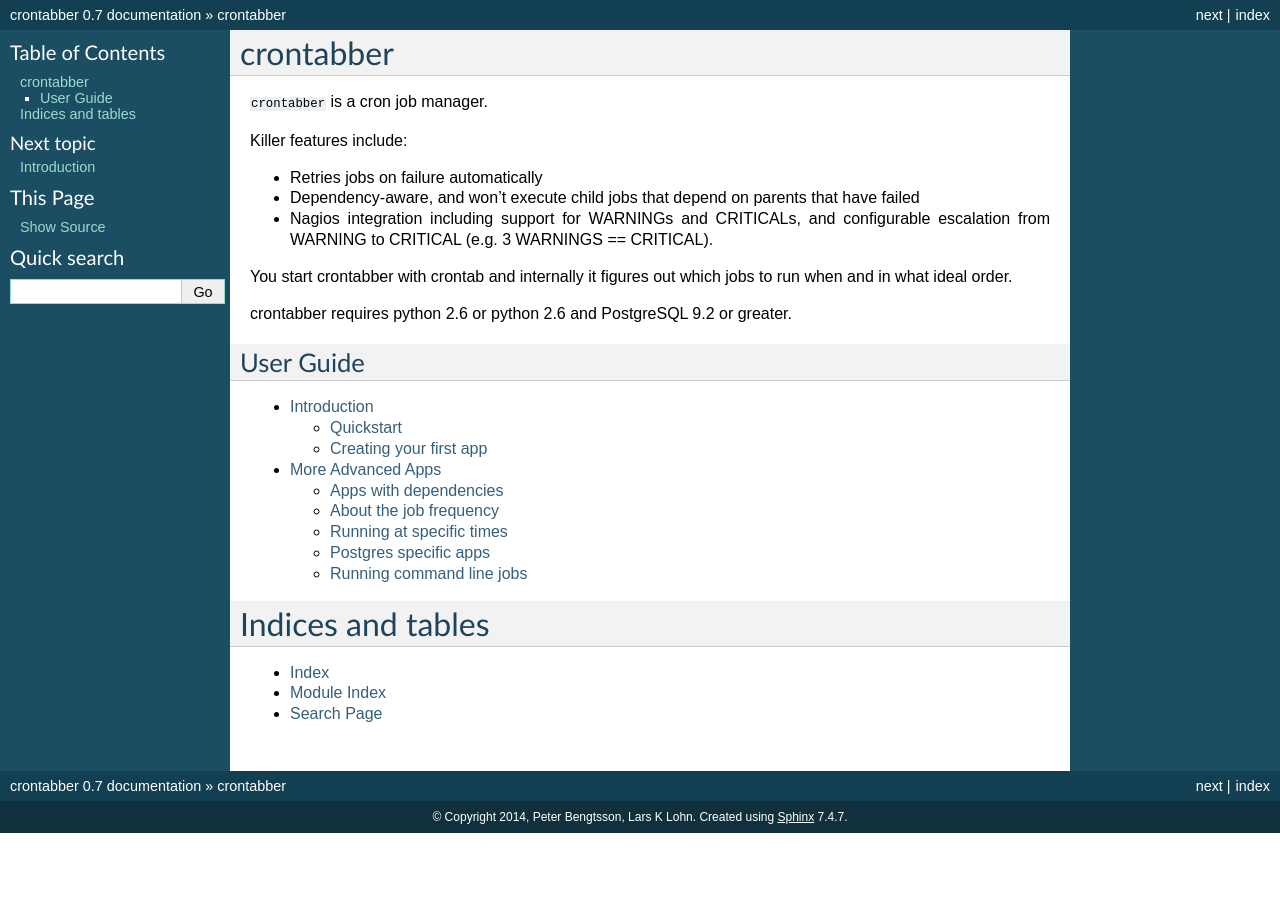
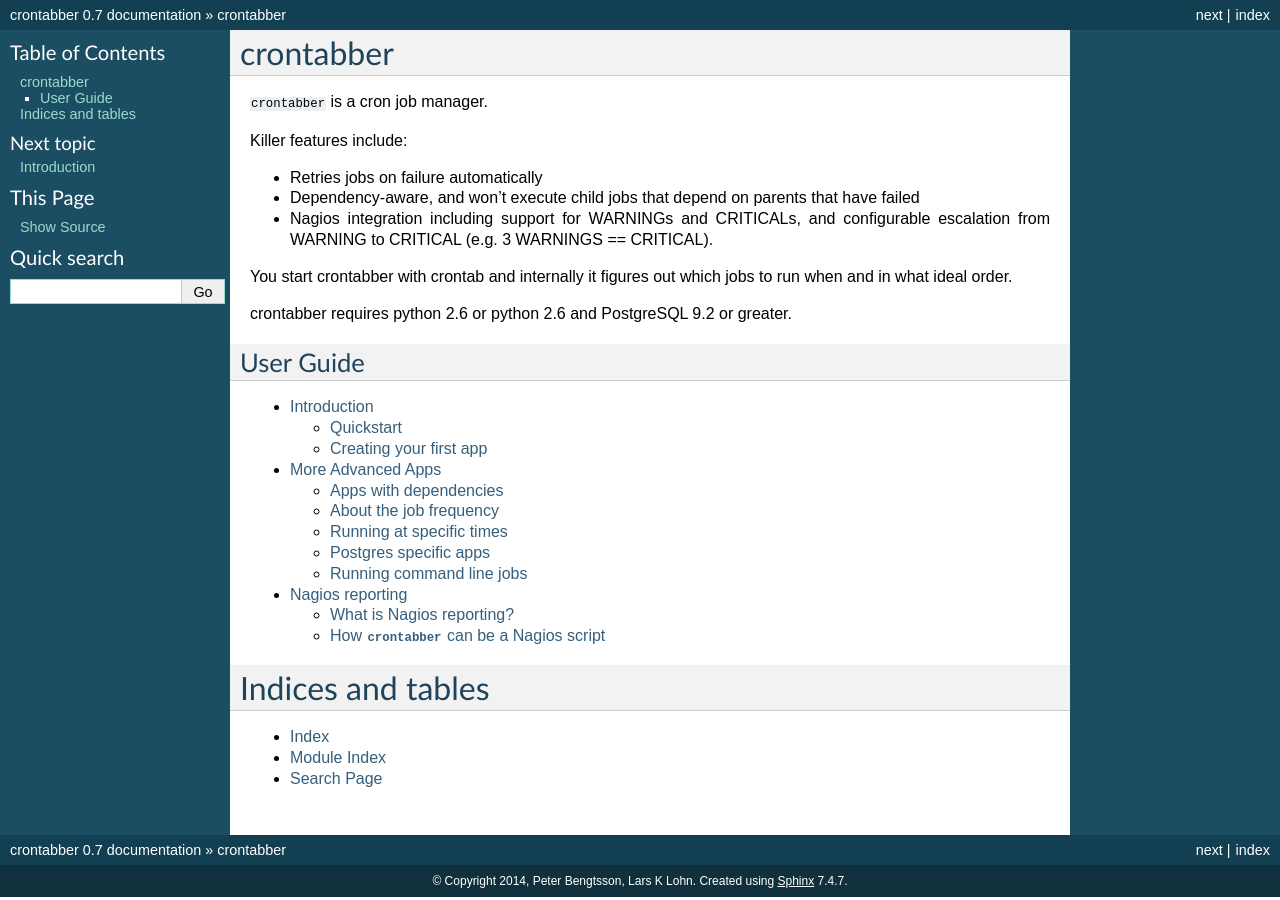
Before and after one commit to mozilla/crontabber, a Sphinx documentation site: the page built from docs/index.rst, in a window 1280 px wide. Built offline with Sphinx 7.4.7, drawn with Linux system fonts in a browser that asks for light colours; some of the changed lines change nothing that is shown.

Commit message:
adding about nagios

```diff
--- a/docs/index.rst
+++ b/docs/index.rst
@@ -32,6 +32,7 @@
 
    user/intro
    user/moreadvancedapps
+   user/nagios
 
 
 
--- /dev/null
+++ b/docs/user/nagios.rst
@@ -0,0 +1,66 @@
+Nagios reporting
+================
+
+
+What is Nagios reporting?
+-------------------------
+
+`Nagios`_ is a common system administration tool for doing system health
+checks. It works by a central node continually asking questions about
+"various parts". These parts can be scripts. The scripts have a simple
+protocol that they have to adhere to; it's the exit code these scripts
+exit on.
+
+* 0 - everything is fine
+* 1 - warning (don't get out of bed)
+* 2 - critical (things are on fire!)
+
+The script also has an opportunity to emit a message. It does this by emitting
+a single line on ``stdout`` followed by a newline. The convention is to
+prefix the message according to the exit code. For example::
+
+    $ ./is-everything-ok.sh
+    OK - Everything is fine!
+    $ echo $?
+    0
+
+    $ ./is-everything-ok.sh
+    WARNING - This could get very bad!
+    $ echo $?
+    1
+
+    $ ./is-everything-ok.sh
+    CRITICAL - Call the fire department!
+    $ echo $?
+    2
+
+
+How ``crontabber`` can be a Nagios script
+-----------------------------------------
+
+This is very simple. You simply use the ``--nagios`` parameter. Like this::
+
+    crontabber --admin.conf=crontabber.ini  --nagios
+
+
+The rules for which exit code to exit on are fairly simple. However, you
+need to understand a bit more about backfillable jobs.
+
+If no application in your configuration has errored in the last run
+the exit code is simply ``0`` ("OK").
+
+If any of your applications that is **not** a backfillable job has errored
+the exit code is ``2`` ("CRITICAL").
+
+Suppose you have a backfillable job and it has only errored **once**, then the
+exit code is ``1`` ("WARNING").
+
+Suppose you get a ``1`` or a ``2`` then the message that is printed on
+``stdout`` will look like this for example::
+
+    CRITICAL - my-first-app (MyFirstApp) | <type 'exceptions.OSError'> | [Errno 13] Permission denied: '/etc'
+
+If you have multiple apps that have failed, the messages (like the example
+above) will be concatenated with a ``;`` character so it's all one long line.
+
+.. _Nagios: http://www.nagios.org/
```
